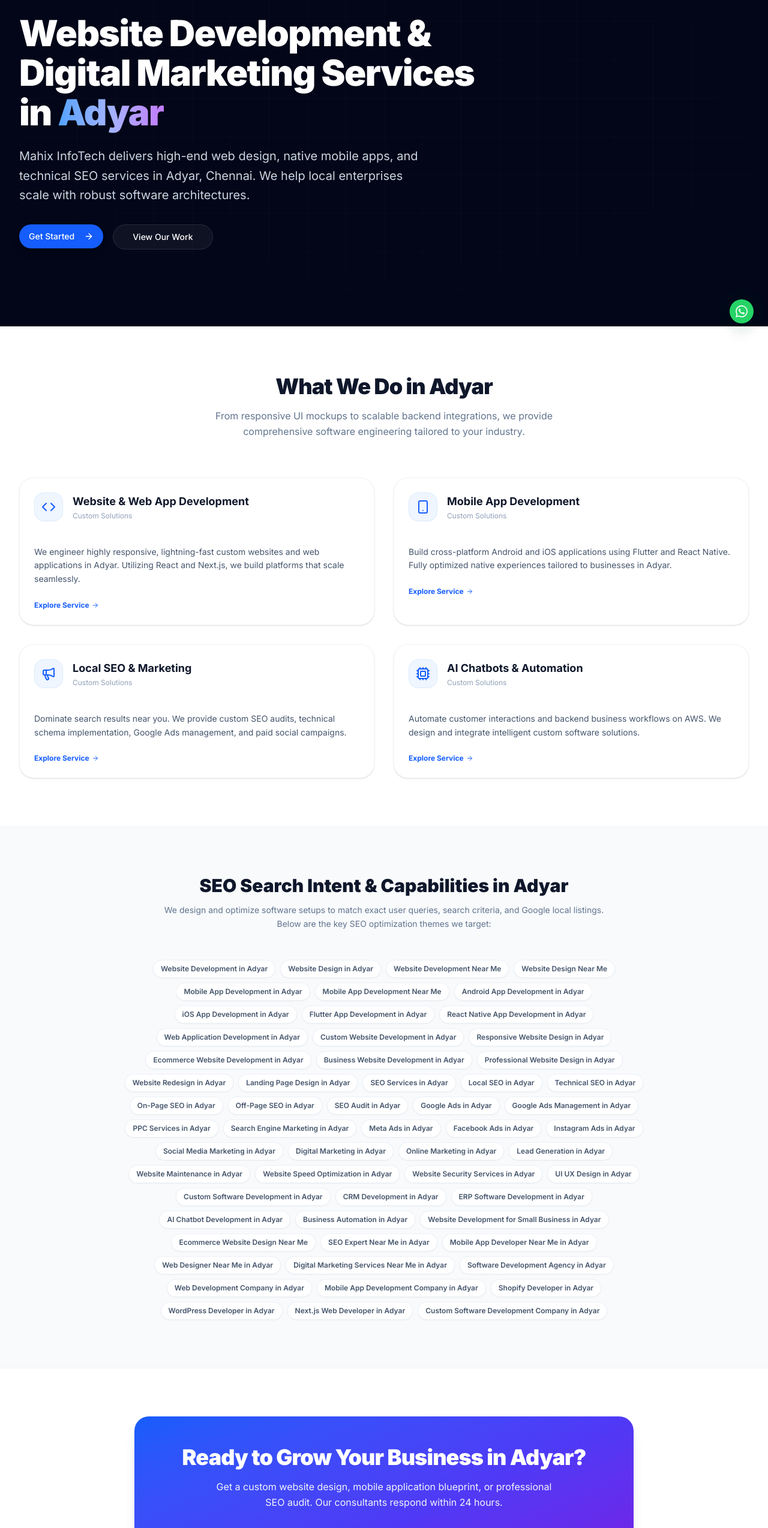
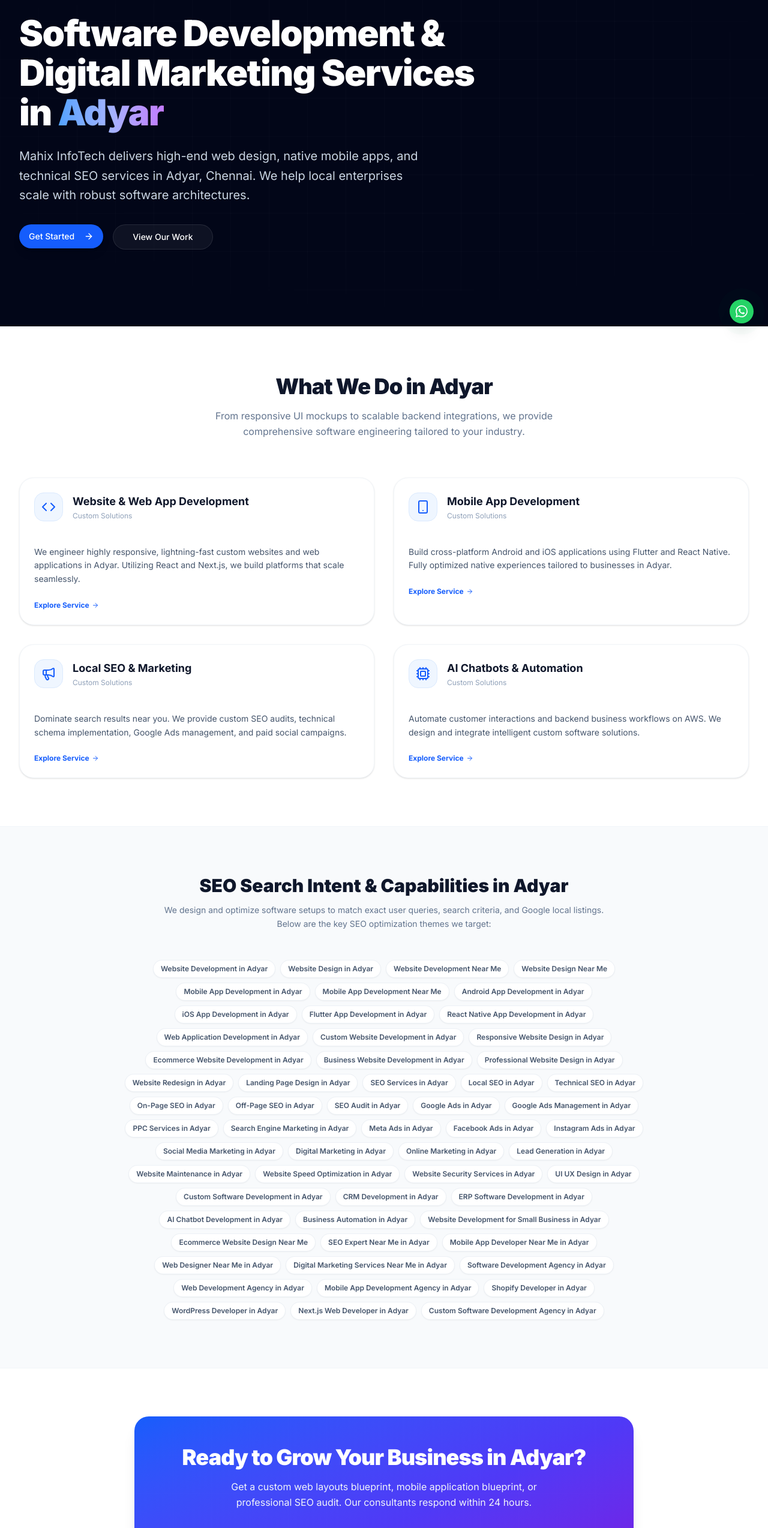
Before and after one commit to mahix-infotech/Mahix-fino, a Next.js app: page /seo/adyar in a window 1280 px wide. Shown: the part 237-2784 px from the top of the page at 60% size. Built offline with nearby package versions, Linux system fonts and the light colour scheme.

Commit message:
expand local SEO pages to generate service-specific landing routes, removing company references

```diff
--- a/src/app/seo/[location]/page.tsx
+++ b/src/app/seo/[slug]/page.tsx
@@ -8,62 +8,130 @@
 import { Badge } from "@/components/ui/badge"
 import { Navigation } from "@/components/sections/navigation/navigation"
 import { Footer } from "@/components/sections/footer/footer"
-import { locationsList, getKeywordsForLocation, rawKeywords } from "@/lib/seo-data"
+import { locationsList, getKeywordsForLocation, rawKeywords, parseSeoSlug, seoServicesList } from "@/lib/seo-data"
 
 interface PageProps {
   params: Promise<{
-    location: string
+    slug: string
   }>
 }
 
-// Generate metadata for each location dynamically
+// Generate metadata for each local service page dynamically (no "company" wording)
 export async function generateMetadata({ params }: PageProps): Promise<Metadata> {
-  const { location: slug } = await params
-  const matched = locationsList.find((loc) => loc.slug === slug)
+  const { slug } = await params
+  const parsed = parseSeoSlug(slug)
 
-  if (!matched) {
+  if (!parsed) {
     return {
       title: "Not Found",
     }
   }
 
-  const name = matched.name
+  const name = parsed.location.name
   const keywords = getKeywordsForLocation(name)
 
+  let title = `${name} Software Development & SEO Agency | Mahix InfoTech`
+  let description = `Leading software development agency in ${name}, Chennai. We specialize in custom web development, mobile apps, SEO, UI/UX design, and digital marketing services in ${name}. Contact us for a free quote.`
+
+  if (parsed.serviceType === "web-development") {
+    title = `Web Development Services in ${name}, Chennai | Mahix InfoTech`
+    description = `Premium web development agency in ${name}, Chennai. We design responsive, fast, and SEO-optimized web apps, Next.js portals, and custom e-commerce solutions in ${name}.`
+  } else if (parsed.serviceType === "mobile-app-development") {
+    title = `Mobile App Development in ${name}, Chennai | Mahix InfoTech`
+    description = `Professional mobile app developers in ${name}, Chennai. We engineer cross-platform Android and iOS apps using Flutter and React Native in ${name}.`
+  } else if (parsed.serviceType === "seo-services") {
+    title = `SEO Services & Local Search Optimization in ${name} | Mahix InfoTech`
+    description = `Top SEO agency in ${name}, Chennai. Increase search traffic with professional local SEO audits, Google Ads PPC management, and page speed optimization in ${name}.`
+  }
+
   return {
-    title: `${name} Website Development & SEO Services | Mahix InfoTech`,
-    description: `Leading software development company in ${name}, Chennai. We specialize in custom web development, mobile apps, SEO, UI/UX design, and digital marketing services in ${name}. Contact us for a free quote.`,
-    keywords: keywords.slice(0, 15).join(", "),
+    title,
+    description,
+    keywords: keywords.slice(0, 20).join(", "),
     alternates: {
       canonical: `https://mahixinfotech.com/seo/${slug}`,
     },
     openGraph: {
-      title: `Website Development & Digital Solutions in ${name}, Chennai`,
-      description: `Transform your business in ${name} with high-performing custom software, responsive website designs, and performance-focused SEO audits.`,
+      title,
+      description,
       url: `https://mahixinfotech.com/seo/${slug}`,
       type: "website",
     },
   }
 }
 
-// Generate static routes for all Chennai locations at build time
+// Generate static routes for all Chennai locations and their respective services at build time (696 pages)
 export async function generateStaticParams() {
-  return locationsList.map((loc) => ({
-    location: loc.slug,
-  }))
+  const params: { slug: string }[] = []
+
+  locationsList.forEach((loc) => {
+    // 1. Generic page
+    params.push({ slug: loc.slug })
+
+    // 2. Service pages
+    seoServicesList.forEach((svc) => {
+      params.push({ slug: `${svc.prefix}${loc.slug}` })
+    })
+  })
+
+  return params
 }
 
 export default async function LocationPage({ params }: PageProps) {
-  const { location: slug } = await params
-  const matched = locationsList.find((loc) => loc.slug === slug)
+  const { slug } = await params
+  const parsed = parseSeoSlug(slug)
 
-  if (!matched) {
+  if (!parsed) {
     notFound()
   }
 
-  const name = matched.name
-  const category = matched.category
+  const name = parsed.location.name
+  const category = parsed.location.category
   const localKeywords = getKeywordsForLocation(name)
+  const serviceType = parsed.serviceType
+
+  // Set up service-specific titles and hero text (fully customized, no "company" wording)
+  let heroTitle = (
+    <>
+      Software Development & Digital Marketing Services in{" "}
+      <span className="bg-gradient-to-r from-blue-400 via-indigo-300 to-purple-400 bg-clip-text text-transparent">
+        {name}
+      </span>
+    </>
+  )
+  let heroDesc = `Mahix InfoTech delivers high-end web design, native mobile apps, and technical SEO services in ${name}, Chennai. We help local enterprises scale with robust software architectures.`
+
+  if (serviceType === "web-development") {
+    heroTitle = (
+      <>
+        Web Development & E-Commerce Solutions in{" "}
+        <span className="bg-gradient-to-r from-blue-400 via-indigo-300 to-purple-400 bg-clip-text text-transparent">
+          {name}
+        </span>
+      </>
+    )
+    heroDesc = `Custom web developers in ${name}, Chennai. We build high-speed Next.js web applications, Shopify storefronts, WordPress layouts, and secure database integrations.`
+  } else if (serviceType === "mobile-app-development") {
+    heroTitle = (
+      <>
+        Mobile App Development (Flutter & React Native) in{" "}
+        <span className="bg-gradient-to-r from-blue-400 via-indigo-300 to-purple-400 bg-clip-text text-transparent">
+          {name}
+        </span>
+      </>
+    )
+    heroDesc = `Professional mobile app developers in ${name}, Chennai. We build beautiful, high-performing iOS and Android apps with secure cloud backends on AWS.`
+  } else if (serviceType === "seo-services") {
+    heroTitle = (
+      <>
+        Technical SEO & Local Search Optimization in{" "}
+        <span className="bg-gradient-to-r from-blue-400 via-indigo-300 to-purple-400 bg-clip-text text-transparent">
+          {name}
+        </span>
+      </>
+    )
+    heroDesc = `Grow your organic search traffic in ${name}, Chennai. We provide SEO audits, on-page optimization, backlink building, and PPC campaign management.`
+  }
 
   // Sub-services list specifically designed for pSEO
   const services = [
@@ -119,14 +187,11 @@
               </span>
 
               <h1 className="text-4xl sm:text-5xl lg:text-6xl font-black tracking-tight leading-[1.1] text-white">
-                Website Development & Digital Marketing Services in{" "}
-                <span className="bg-gradient-to-r from-blue-400 via-indigo-300 to-purple-400 bg-clip-text text-transparent">
-                  {name}
-                </span>
+                {heroTitle}
               </h1>
 
               <p className="mt-6 text-base sm:text-lg lg:text-xl text-slate-300 leading-relaxed max-w-2xl">
-                Mahix InfoTech delivers high-end web design, native mobile apps, and technical SEO services in {name}, Chennai. We help local enterprises scale with robust software architectures.
+                {heroDesc}
               </p>
 
               <div className="mt-8 flex flex-col sm:flex-row gap-4">
@@ -234,7 +299,7 @@
               </h2>
 
               <p className="mt-4 text-slate-100 max-w-xl mx-auto text-sm sm:text-base leading-relaxed relative z-10">
-                Get a custom website design, mobile application blueprint, or professional SEO audit. Our consultants respond within 24 hours.
+                Get a custom web layouts blueprint, mobile application blueprint, or professional SEO audit. Our consultants respond within 24 hours.
               </p>
 
               {/* Value checks */}
--- a/src/app/sitemap.ts
+++ b/src/app/sitemap.ts
@@ -1,5 +1,5 @@
 import { MetadataRoute } from 'next'
-import { locationsList } from '@/lib/seo-data'
+import { locationsList, seoServicesList } from '@/lib/seo-data'
 
 export default function sitemap(): MetadataRoute.Sitemap {
   const baseUrl = 'https://mahixinfotech.com'
@@ -28,7 +28,17 @@
     '/services/meta-ads',
   ]
 
-  const localRoutes = locationsList.map((loc) => `/seo/${loc.slug}`)
+  const localRoutes: string[] = []
+  locationsList.forEach((loc) => {
+    // 1. Generic page
+    localRoutes.push(`/seo/${loc.slug}`)
+
+    // 2. Service pages
+    seoServicesList.forEach((svc) => {
+      localRoutes.push(`/seo/${svc.prefix}${loc.slug}`)
+    })
+  })
+
   const allRoutes = [...baseRoutes, ...localRoutes]
 
   return allRoutes.map((route) => ({
--- a/src/lib/seo-data.ts
+++ b/src/lib/seo-data.ts
@@ -156,12 +156,12 @@
   "Web Designer Near Me in [Location]",
   "Digital Marketing Services Near Me in [Location]",
   "Software Development Agency in [Location]",
-  "Web Development Company in [Location]",
-  "Mobile App Development Company in [Location]",
+  "Web Development Agency in [Location]",
+  "Mobile App Development Agency in [Location]",
   "Shopify Developer in [Location]",
   "WordPress Developer in [Location]",
   "Next.js Web Developer in [Location]",
-  "Custom Software Development Company in [Location]"
+  "Custom Software Development Agency in [Location]"
 ]
 
 // Get keywords formatted for a specific location
@@ -170,3 +170,42 @@
     keyword.replace(/\[Location\]/g, locationName)
   )
 }
+
+export interface ParsedSeoSlug {
+  serviceType: 'generic' | 'web-development' | 'mobile-app-development' | 'seo-services'
+  serviceTitle: string
+  location: LocationItem
+}
+
+export const seoServicesList = [
+  { prefix: 'web-development-in-', type: 'web-development' as const, title: 'Web Development Services' },
+  { prefix: 'mobile-app-development-in-', type: 'mobile-app-development' as const, title: 'Mobile App Development' },
+  { prefix: 'seo-services-in-', type: 'seo-services' as const, title: 'SEO Agency' },
+]
+
+export function parseSeoSlug(slug: string): ParsedSeoSlug | null {
+  for (const svc of seoServicesList) {
+    if (slug.startsWith(svc.prefix)) {
+      const locSlug = slug.slice(svc.prefix.length)
+      const loc = locationsList.find((l) => l.slug === locSlug)
+      if (loc) {
+        return {
+          serviceType: svc.type,
+          serviceTitle: svc.title,
+          location: loc,
+        }
+      }
+    }
+  }
+
+  const loc = locationsList.find((l) => l.slug === slug)
+  if (loc) {
+    return {
+      serviceType: 'generic',
+      serviceTitle: 'Software Development Agency',
+      location: loc,
+    }
+  }
+
+  return null
+}
```
